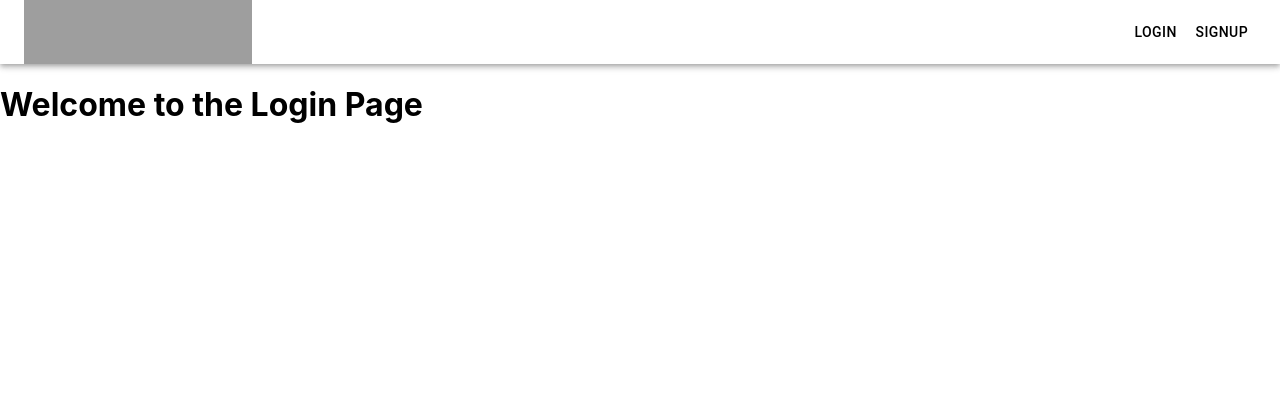
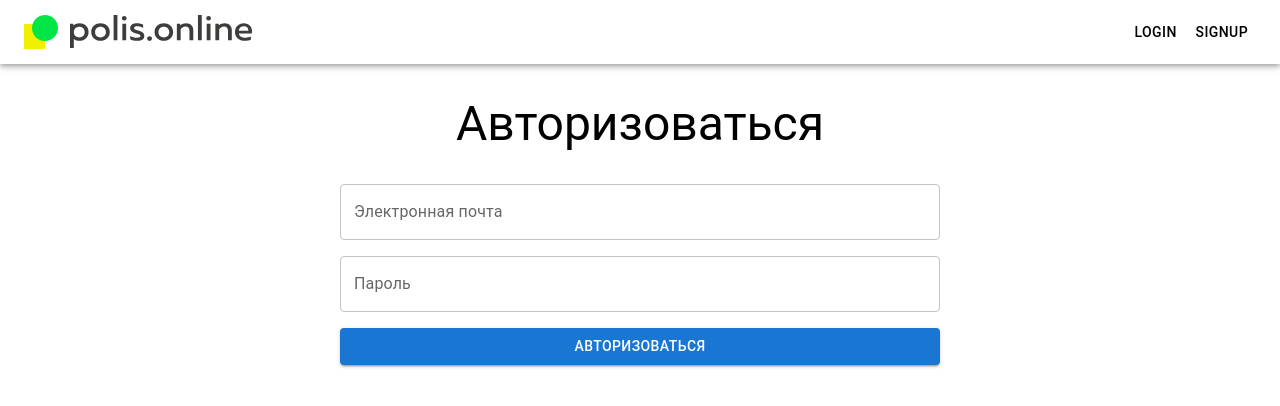
Before and after one commit to atef2827/Polis.online-test-ReactJS, a React (Create React App) app in the folder polis-online-test/: page /login in a window 1280 px wide. Shown: the top 406 px of the page. Built offline with nearby package versions, Linux system fonts and the light colour scheme; grey boxes are pictures that could not be loaded.

Commit message:
Login Form

```diff
--- /dev/null
+++ b/polis-online-test/src/components/Login/form.js
@@ -0,0 +1,136 @@
+import React from 'react';
+import { Formik, Form } from 'formik';
+import * as Yup from 'yup';
+import axios from 'axios';
+import { TextField, Button, Box } from '@mui/material';
+import Swal from 'sweetalert2';
+
+const LoginForm = () => {
+  const apiUrl = process.env.REACT_APP_API_URL;
+
+  const initialValues = {
+    email: '',
+    password: ''
+  };
+
+  const validationSchema = Yup.object({
+    email: Yup.string()
+      .email('Некорректный адрес электронной почты')
+      .required('Электронная почта обязательна'),
+      password: Yup.string()
+      .min(6, 'Пароль должен содержать минимум 6 символов').required('Пароль обязателен'),
+  });
+
+  const handleSubmit = async (values, { setSubmitting, resetForm }) => {
+    try {
+      // Send form data to the API
+      const res = await axios.post(apiUrl + '/login', values);
+
+      // Show success message
+      Swal.fire({
+        title: 'Успешно!',
+        text: res.data.msg,
+        icon: 'success',
+        confirmButtonText: 'Ладно',
+      });
+
+      resetForm(); // Reset the form if submission is successful
+    } catch (error) {
+      // console.error('Error submitting form:', error);
+
+      // Handle validation errors
+      if (error.response && error.response.status === 422) {
+        const validationErrors = error.response.data.errors; // Get validation errors from response
+        const errorMessages = Object.values(validationErrors)
+          .flat()
+          .join('\n'); // Combine all error messages into a single string
+
+        Swal.fire({
+          title: 'Ошибка проверки данных!',
+          text: errorMessages, // Display all validation errors
+          icon: 'error',
+          confirmButtonText: 'Попробовать снова',
+        });
+      } else {
+        // Handle other server or network errors
+        if(error.response.data?.msg){
+          Swal.fire({
+            title: 'Ошибка!',
+            text: error.response.data?.msg,
+            icon: 'error',
+            confirmButtonText: 'Попробовать снова',
+          });
+        }else{
+          Swal.fire({
+            title: 'Ошибка!',
+            text: 'Произошла ошибка при обработке вашего запроса. Пожалуйста, попробуйте еще раз.',
+            icon: 'error',
+            confirmButtonText: 'Попробовать снова',
+          });
+        }
+      }
+    } finally {
+      setSubmitting(false); // Stop the form from being in the submitting state
+    }
+  };
+
+
+  return (
+    <Formik
+      initialValues={initialValues}
+      validationSchema={validationSchema}
+      onSubmit={handleSubmit}
+    >
+      {({ values, errors, touched, handleChange, handleBlur, isSubmitting }) => (
+        <Form>
+          <Box
+            sx={{
+              display: 'flex',
+              flexDirection: 'column',
+              gap: 2,
+              maxWidth: '600px',
+              margin: 'auto',
+              mt: 4,
+            }}
+          >
+            <TextField
+              label="Электронная почта"
+              name="email"
+              type="email"
+              value={values.email}
+              onChange={handleChange}
+              onBlur={handleBlur}
+              error={touched.email && Boolean(errors.email)}
+              helperText={touched.email && errors.email}
+              variant="outlined"
+              fullWidth
+            />
+            <TextField
+              label="Пароль"
+              name="password"
+              type="password"
+              value={values.password}
+              onChange={handleChange}
+              onBlur={handleBlur}
+              error={touched.password && Boolean(errors.password)}
+              helperText={touched.password && errors.password}
+              variant="outlined"
+              fullWidth
+            />
+            <Button
+              type="submit"
+              variant="contained"
+              color="primary"
+              disabled={isSubmitting}
+              fullWidth
+            >
+              {isSubmitting ? 'Отправка...' : 'Авторизоваться'}
+            </Button>
+          </Box>
+        </Form>
+      )}
+    </Formik>
+  );
+};
+
+export default LoginForm;
--- a/polis-online-test/src/components/Signup/form.js
+++ b/polis-online-test/src/components/Signup/form.js
@@ -7,6 +7,8 @@ import Swal from 'sweetalert2';
 import Grid from '@mui/material/Grid';
 
 const SignupForm = () => {
+  const apiUrl = process.env.REACT_APP_API_URL;
+
   const initialValues = {
     fname: '',
     lname: '',
@@ -37,17 +39,58 @@ const SignupForm = () => {
 
   const handleSubmit = async (values, { setSubmitting, resetForm }) => {
     try {
-      const response = await axios.post('https://jsonplaceholder.typicode.com/posts', values);
-      console.log('Form Submitted Successfully:', response.data);
-      Swal.fire({ title: 'успешно!', text: 'Форма успешно отправлена.', icon: 'success', confirmButtonText: 'ладно', });
-      resetForm();
+      // Send form data to the API
+      const res = await axios.post(apiUrl + '/signup', values);
+      // console.log('Form Submitted Successfully:', res.data);
+
+      // Show success message
+      Swal.fire({
+        title: 'Успешно!',
+        text: res.data.msg,
+        icon: 'success',
+        confirmButtonText: 'Ладно',
+      });
+
+      resetForm(); // Reset the form if submission is successful
     } catch (error) {
-      Swal.fire({ title: 'неуспешно (((', text: 'Форма неуспешно отправлена.', icon: 'error', confirmButtonText: 'опять', });
       console.error('Error submitting form:', error);
+
+      // Handle validation errors
+      if (error.response && error.response.status === 422) {
+        const validationErrors = error.response.data.errors; // Get validation errors from response
+        const errorMessages = Object.values(validationErrors)
+          .flat()
+          .join('\n'); // Combine all error messages into a single string
+
+        Swal.fire({
+          title: 'Ошибка проверки данных!',
+          text: errorMessages, // Display all validation errors
+          icon: 'error',
+          confirmButtonText: 'Попробовать снова',
+        });
+      } else {
+        // Handle other server or network errors
+        if(error.response.data?.msg){
+          Swal.fire({
+            title: 'Ошибка!',
+            text: error.response.data?.msg,
+            icon: 'error',
+            confirmButtonText: 'Попробовать снова',
+          });
+        }else{
+          Swal.fire({
+            title: 'Ошибка!',
+            text: 'Произошла ошибка при обработке вашего запроса. Пожалуйста, попробуйте еще раз.',
+            icon: 'error',
+            confirmButtonText: 'Попробовать снова',
+          });
+        }
+      }
     } finally {
-      setSubmitting(false);
+      setSubmitting(false); // Stop the form from being in the submitting state
     }
   };
+
 
   return (
     <Formik
--- a/polis-online-test/src/pages/Login/index.js
+++ b/polis-online-test/src/pages/Login/index.js
@@ -1,7 +1,16 @@
+import { Box, Container, Typography } from '@mui/material';
 import React from 'react';
+import LoginForm from '../../components/Login/form';
 
 const Login = () => {
-  return <h1>Welcome to the Login Page</h1>;
+  return (
+    <Container maxWidth="lg">
+      <Box my={4}>
+        <Typography variant='h3' align='center'>Авторизоваться</Typography>
+        <LoginForm />
+      </Box>
+    </Container>
+  );
 };
 
 export default Login;
--- a/polis-online-test/src/pages/Signup/index.js
+++ b/polis-online-test/src/pages/Signup/index.js
@@ -5,7 +5,7 @@ import SignupForm from '../../components/Signup/form';
 const Signup = () => {
   return (
     <Container maxWidth="lg">
-      <Box mt={4}>
+      <Box my={4}>
         <Typography variant='h3' align='center'>Добро пожаловать на страницу регистрации</Typography>
         <SignupForm />
       </Box>
```
Also changed, not shown: polis-online-test/public/assets/images/logo.svg (added), 1 other file (tests, documents, lock files or other folders).
